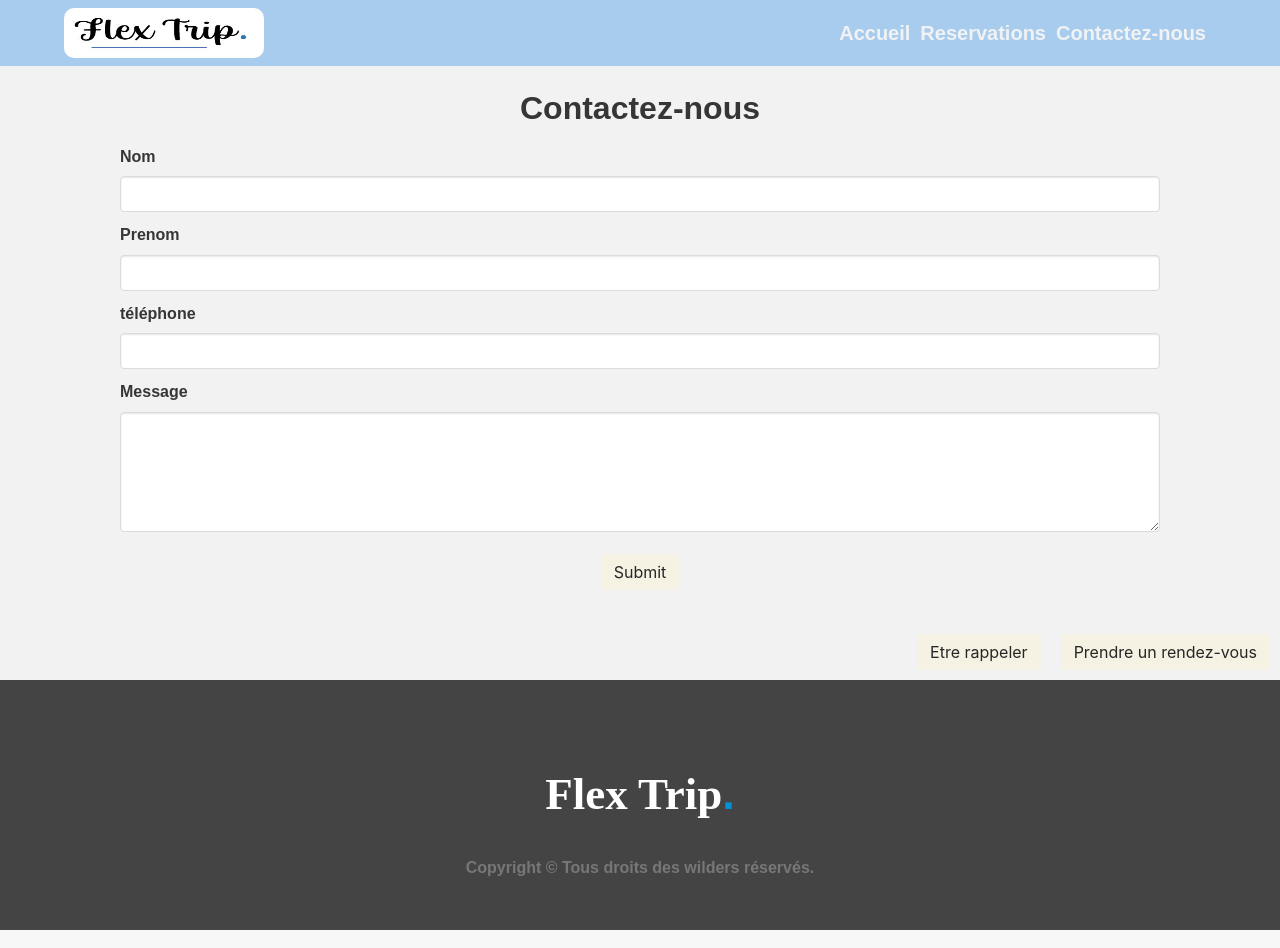
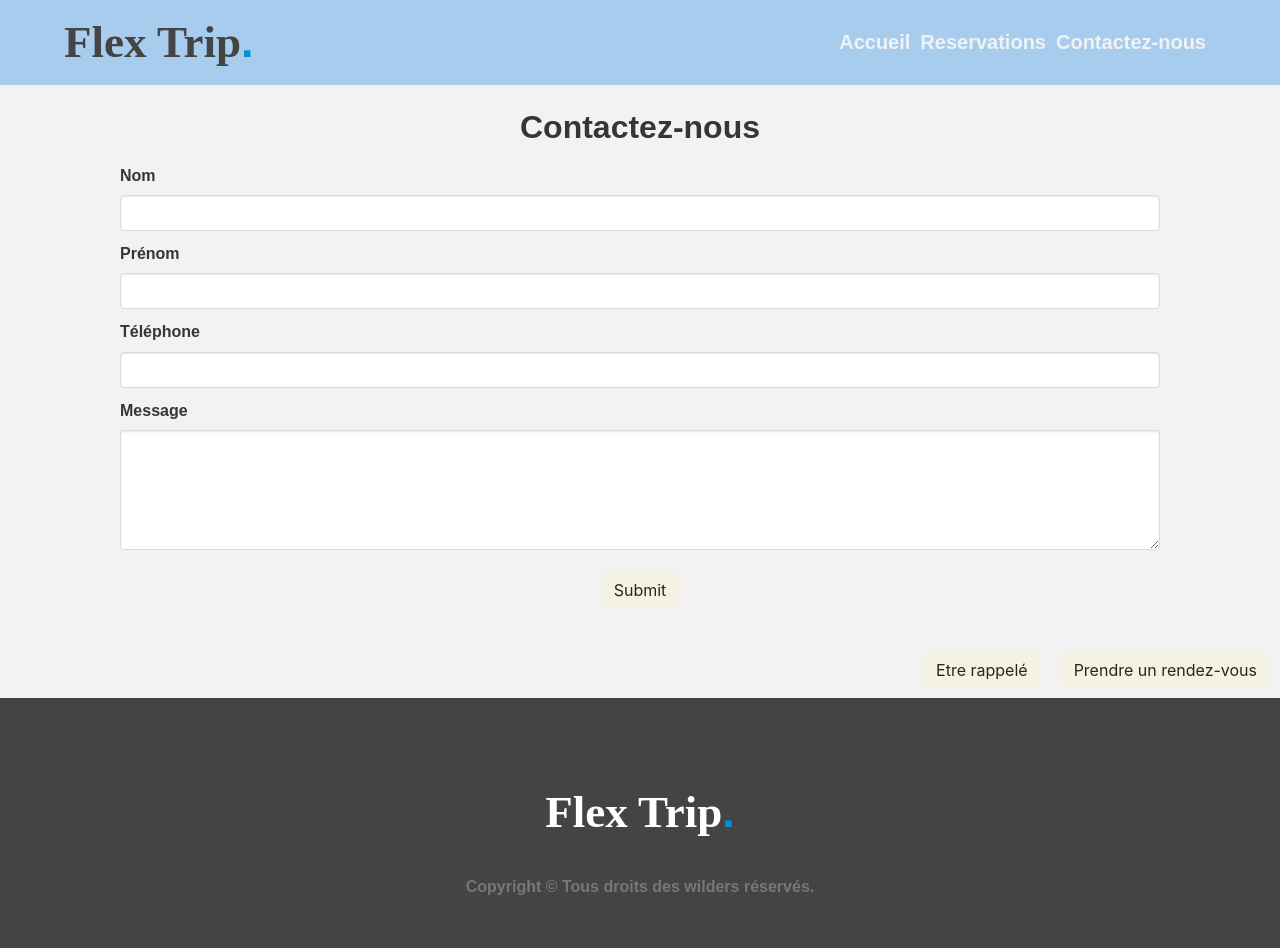
Before and after one commit to Khaled-Bribri/DreamTeam, a PHP site: page /Formulaire.html in a window 1280 px wide. Run offline with PHP 8.4, Linux system fonts and the light colour scheme.

Commit message:
I changed spelling + logo + my h2

```diff
--- a/Formulaire.html
+++ b/Formulaire.html
@@ -15,7 +15,7 @@
     <header>
         <nav class="container">
             <ul class="container-block1" >
-                <img class="img" src="logoFlexTrip.JPG" alt="logo" class ="block1">
+                <h1>Flex Trip<span class="orange">.</span></h1>
             </ul>
             <ul class="container-block2" >
                 <li ><a href="#Accueil">Accueil</a></li>
@@ -44,13 +44,13 @@
                             </div>
                         </div>
                         <div class="field">
-                            <label for="Prenom" class="label">Prenom</label>
+                            <label for="Prenom" class="label">Prénom</label>
                             <div class="control">
                                 <input id="Prenom" name="Prenom" class="input" type="text">
                             </div>
                         </div>
                         <div class="field">
-                            <label for="telephone" class="label">téléphone</label>
+                            <label for="telephone" class="label">Téléphone</label>
                             <div class="control">
                                 <input id="telephone" name="telephone" class="input" type="text">
                             </div>
@@ -73,7 +73,7 @@
 
             <div class="displayButon">
                 <div class="control has-text-centered">
-                    <button class="button is-link has-background-alt">Etre rappeler</button>
+                    <button class="button is-link has-background-alt">Etre rappelé</button>
                 </div>
                 <div class="control has-text-centered">
                     <button class="button is-link has-background-alt">Prendre un rendez-vous</button>
--- a/khaled.css
+++ b/khaled.css
@@ -60,6 +60,13 @@ header {
     padding: .5rem;
 }
 
+nav ul h1
+{
+    font-family: 'Crete Round',serif;
+    font-size: 45px;
+    color: #444 ;
+    font-weight: bold;
+}
 
 .img{
     height: 50px;
--- a/sophie.html
+++ b/sophie.html
@@ -15,7 +15,7 @@
     <header>
         <nav class="container">
             <ul class="container-block1" >
-                <img class="img" src="logoFlexTrip.JPG" alt="logo" class ="block1">
+                <h1>Flex Trip<span class="orange">.</span></h1>
             </ul>
             <ul class="container-block2" >
                 <li ><a href="#Accueil">Accueil</a></li>
--- a/styles.CSS
+++ b/styles.CSS
@@ -71,7 +71,7 @@ span
     color: #0291D8;
 }
 
-h1
+nav ul h1
 {
     font-family: 'Crete Round',serif;
     font-size: 45px;
```
Also changed, not shown: index.html (+4 -4 lines), sophie.css (+10 -0 lines).
